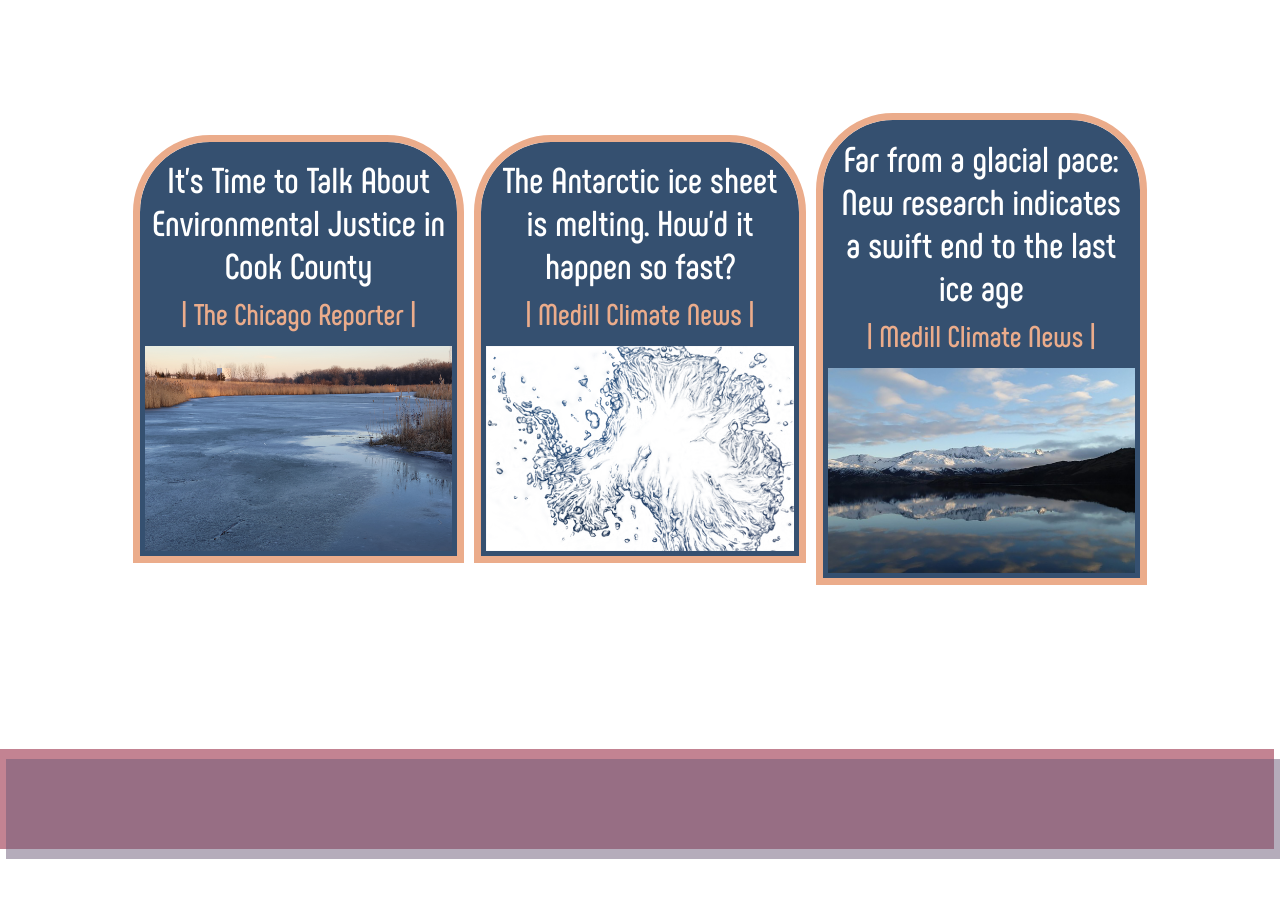
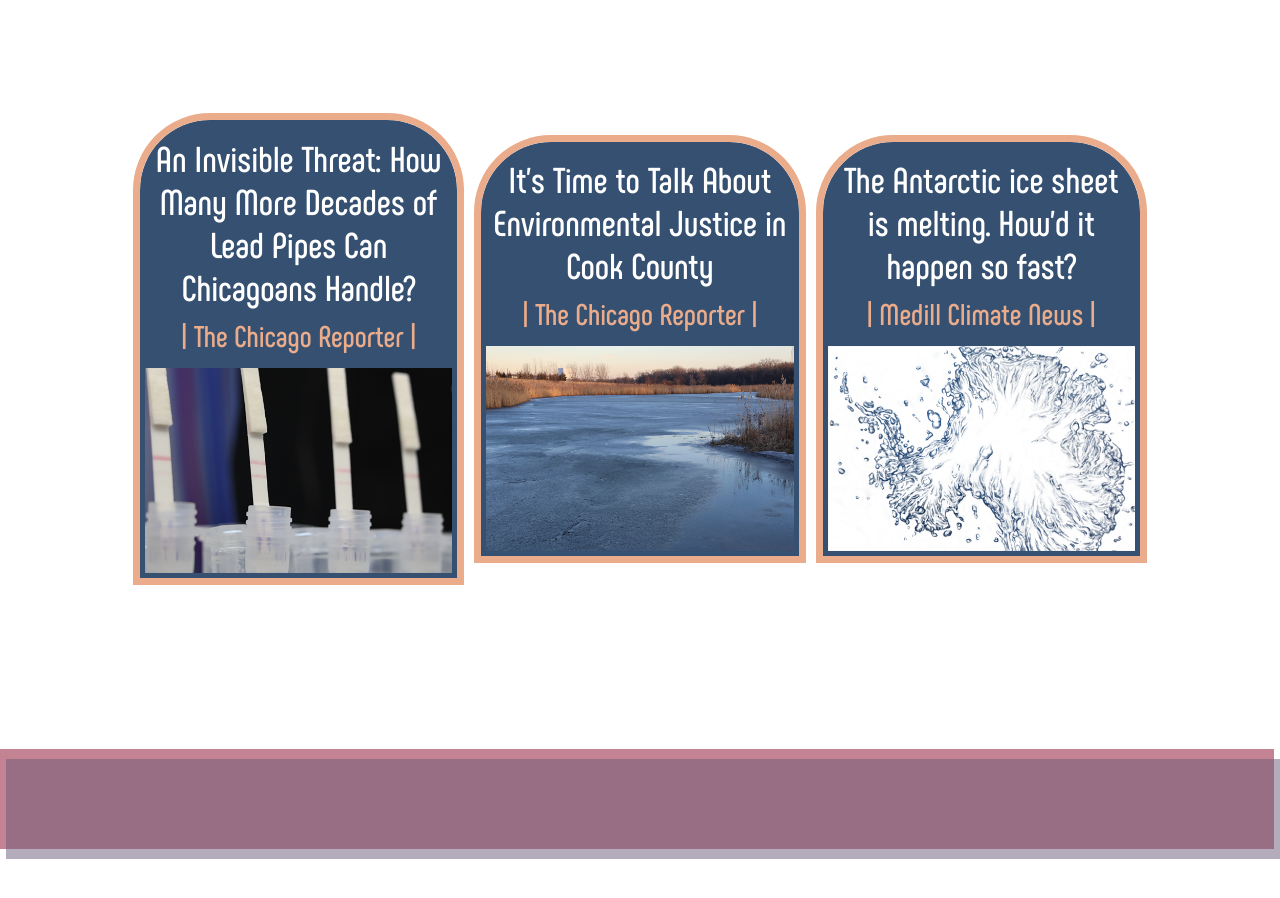
Before and after one commit to SaraCooper2025/Portfolio, a plain HTML site: page Landing Page/index.html in a window 1280 px wide. Shown: the part 1420-2318 px from the top of the page. Drawn offline with Linux system fonts and the light colour scheme.

Commit message:
pipes piece

```diff
--- a/Landing Page/index.html
+++ b/Landing Page/index.html
@@ -60,6 +60,15 @@
   <div class="work_sample">
     <div class="headline_pic">
       <div class="headline_title">
+        <a href ="https://www.chicagoreporter.com/an-invisible-threat-how-many-more-decades-of-lead-pipes-can-chicagoans-handle/">An Invisible Threat: How Many More Decades of Lead Pipes Can Chicagoans Handle?</a>
+        <div class="outlet">| The Chicago Reporter |</div>
+      </div>
+      <img id="feature_image" src="Testing Strips.png">
+    </div>
+  </div>
+  <div class="work_sample">
+    <div class="headline_pic">
+      <div class="headline_title">
         <a href ="https://www.chicagoreporter.com/its-time-to-talk-about-environmental-justice-in-cook-county/">It's Time to Talk About Environmental Justice in Cook County</a>
         <div class="outlet">| The Chicago Reporter |</div>
       </div>
@@ -73,15 +82,6 @@
         <div class="outlet">| Medill Climate News |</div>
       </div>
       <img id="feature_image" src="Antarctica Feature Picture.png">
-    </div>
-  </div>
-  <div class="work_sample">
-    <div class="headline_embed">
-      <div class="headline_title">
-        <a href ="https://climatechange.medill.northwestern.edu/far-from-a-glacial-pace-new-research-indicates-a-swift-end-to-the-last-ice-age/">Far from a glacial pace: New research indicates a swift end to the last ice age</a>
-        <div class="outlet">| Medill Climate News |</div>
-      </div>
-      <img id="feature_image" src="Cordillera Darwins.png">
     </div>
   </div>
 </div>
```
Also changed, not shown: Landing Page/Testing Strips.png (added).
